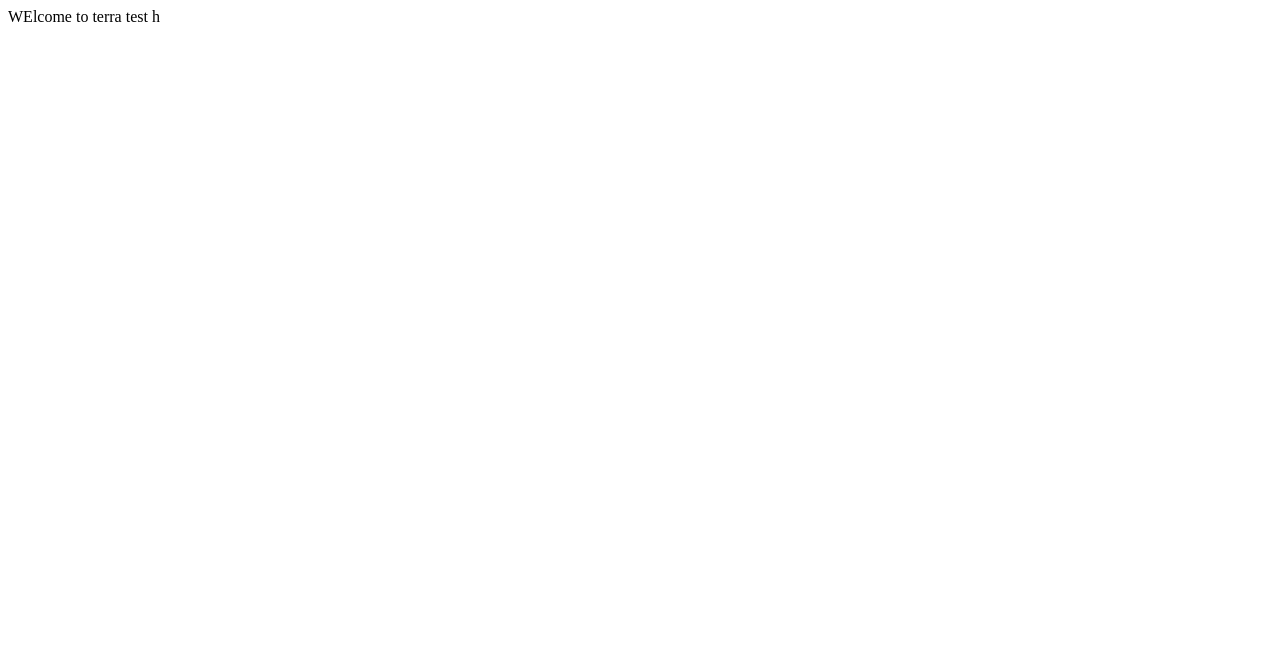
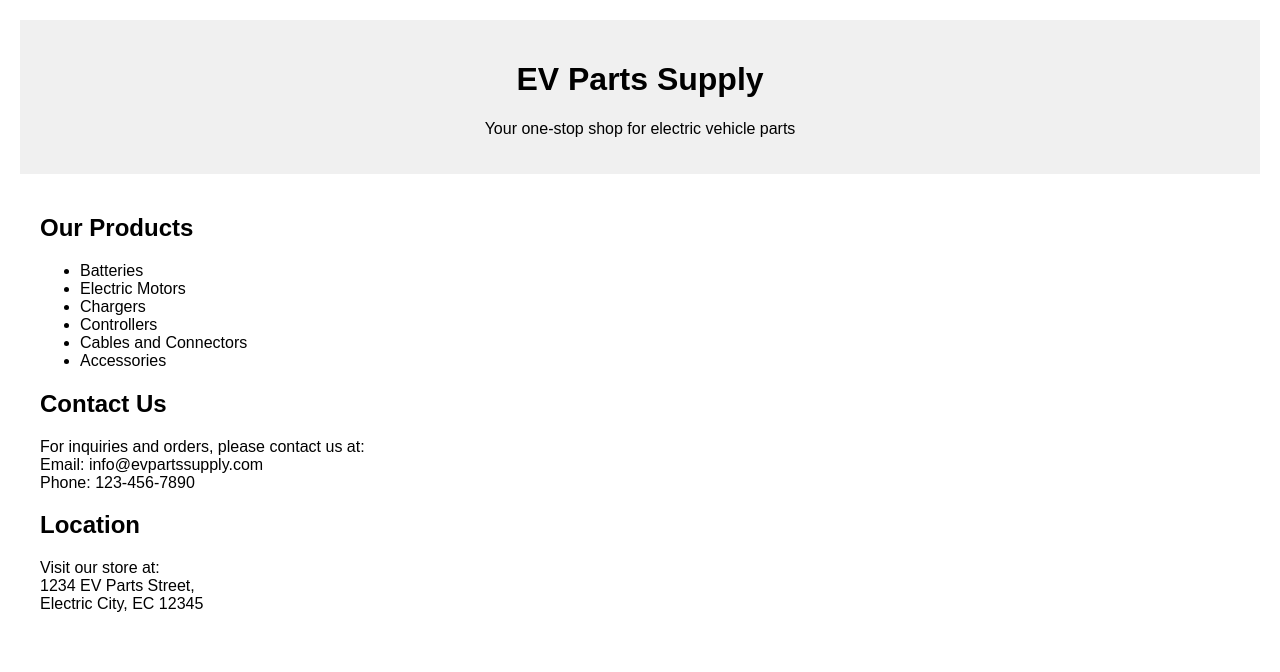
Before and after one commit to nd-git-hub/terraform-beginner-bootcamp-2023, a plain HTML site: page public/index.html in a window 1280 px wide. Drawn offline with Linux system fonts and the light colour scheme.

Commit message:
#19 manual cloudformation steps for s3 static website

```diff
--- a/public/index.html
+++ b/public/index.html
@@ -1 +1,60 @@
-WElcome to terra test h
+<!DOCTYPE html>
+<html lang="en">
+<head>
+    <meta charset="UTF-8">
+    <meta http-equiv="X-UA-Compatible" content="IE=edge">
+    <meta name="viewport" content="width=device-width, initial-scale=1.0">
+    <title>EV Parts Supply</title>
+    <style>
+        /* Add your CSS styles here */
+        body {
+            font-family: Arial, sans-serif;
+            margin: 20px;
+        }
+        .header {
+            text-align: center;
+            padding: 20px;
+            background-color: #f0f0f0;
+        }
+        .content {
+            padding: 20px;
+        }
+    </style>
+</head>
+<body>
+    <div class="header">
+        <h1>EV Parts Supply</h1>
+        <p>Your one-stop shop for electric vehicle parts</p>
+    </div>
+
+    <div class="content">
+        <h2>Our Products</h2>
+        <ul>
+            <li>Batteries</li>
+            <li>Electric Motors</li>
+            <li>Chargers</li>
+            <li>Controllers</li>
+            <li>Cables and Connectors</li>
+            <li>Accessories</li>
+        </ul>
+
+        <h2>Contact Us</h2>
+        <p>
+            For inquiries and orders, please contact us at:
+            <br>
+            Email: info@evpartssupply.com
+            <br>
+            Phone: 123-456-7890
+        </p>
+
+        <h2>Location</h2>
+        <p>
+            Visit our store at:
+            <br>
+            1234 EV Parts Street,
+            <br>
+            Electric City, EC 12345
+        </p>
+    </div>
+</body>
+</html>
```
Also changed, not shown: 1 other file.
